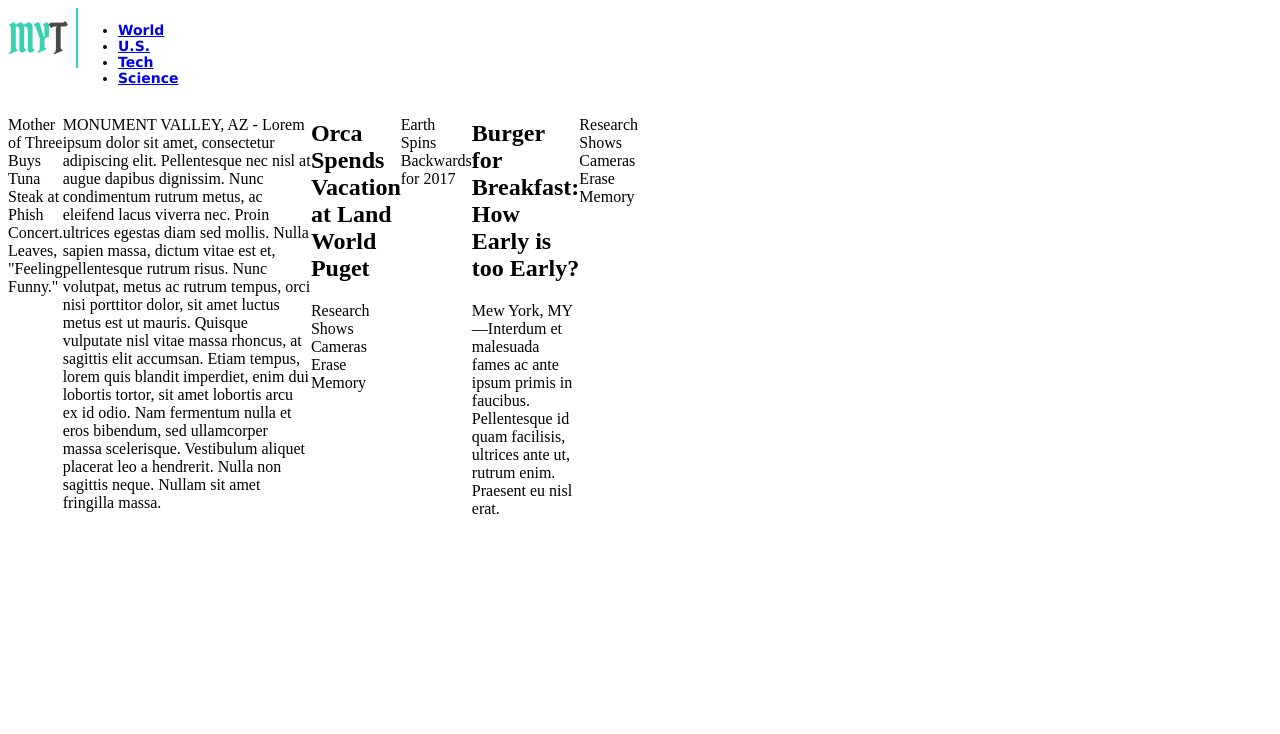
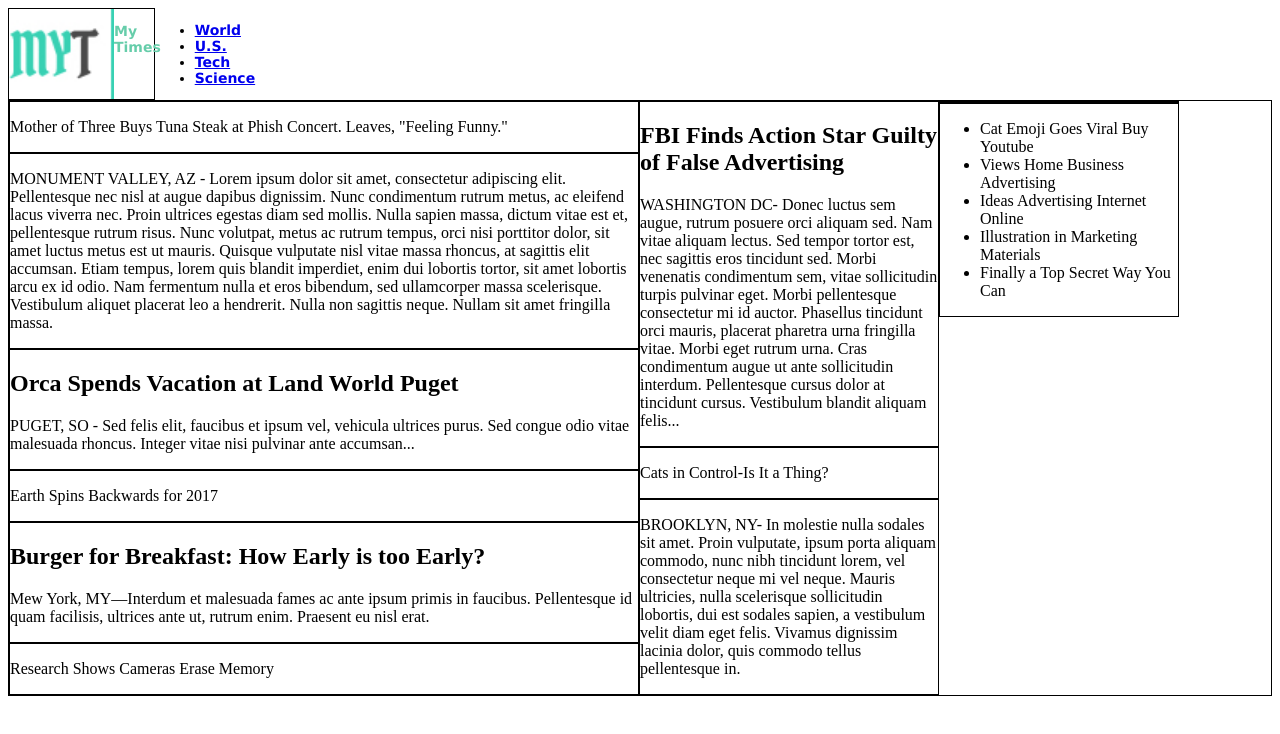
Before and after one commit to Hanselmus/mytime, a plain HTML site: page index.html in a window 1280 px wide. Drawn offline with Linux system fonts and the light colour scheme; files that its build step writes are made by us from their sources.

Commit message:
Finish step 3

```diff
--- a/index.html
+++ b/index.html
@@ -3,14 +3,17 @@
   <head>
     <meta charset="utf-8">
     <title>My Times</title>
-    <link href="./resources/images/style.css" type="text/css" rel="stylesheet">
+    <link href="./resources/css/style.css" type="text/css" rel="stylesheet">
   </head>
   <body>
-    <header>
-      <div class="logo">
+
+    <header class="flex">
+      <div class="logo flex">
         <img src="./resources/images/img-myt-logo.jpg">
+        <p>My Times</p>
       </div>
-      <nav>
+
+      <nav class="flex">
         <ul>
           <li>
             <a href="#">World</a>
@@ -27,33 +30,68 @@
         </ul>
       </nav>
     </header>
-    <div class="content">
+
+    <div class="content flex">
+
       <div class="column large">
-        <div class="img">
-          <p class="mother">Mother of Three Buys Tuna Steak at Phish Concert. Leaves, &quot;Feeling Funny.&quot;</p>
+        <div class="img mother">
+          <p>Mother of Three Buys Tuna Steak at Phish Concert. Leaves, &quot;Feeling Funny.&quot;</p>
         </div>
+
         <div class="article">
           <p>MONUMENT VALLEY, AZ - Lorem ipsum dolor sit amet, consectetur adipiscing elit. Pellentesque nec nisl at augue dapibus dignissim. Nunc condimentum rutrum metus, ac eleifend lacus viverra nec. Proin ultrices egestas diam sed mollis. Nulla sapien massa, dictum vitae est et, pellentesque rutrum risus. Nunc volutpat, metus ac rutrum tempus, orci nisi porttitor dolor, sit amet luctus metus est ut mauris. Quisque vulputate nisl vitae massa rhoncus, at sagittis elit accumsan. Etiam tempus, lorem quis blandit imperdiet, enim dui lobortis tortor, sit amet lobortis arcu ex id odio. Nam fermentum nulla et eros bibendum, sed ullamcorper massa scelerisque. Vestibulum aliquet placerat leo a hendrerit. Nulla non sagittis neque. Nullam sit amet fringilla massa.</p>
         </div>
-        <div class="article">
-          <h2 class="orca">Orca Spends Vacation at Land World Puget</h2>
-          <p class="camera">Research Shows Cameras Erase Memory</p>
+
+        <div class="article orca">
+          <h2>Orca Spends Vacation at Land World Puget</h2>
+          <p>PUGET, SO - Sed felis elit, faucibus et ipsum vel, vehicula ultrices purus. Sed congue odio vitae malesuada rhoncus. Integer vitae nisi pulvinar ante accumsan...</p>
         </div>
-        <div class="img">
-          <p class="earth">Earth Spins Backwards for 2017</p>
+
+        <div class="img earth">
+          <p>Earth Spins Backwards for 2017</p>
         </div>
-        <div class="article">
-          <h2 class="burger">Burger for Breakfast: How Early is too Early?</h2>
+
+        <div class="article burger">
+          <h2>Burger for Breakfast: How Early is too Early?</h2>
           <p>Mew York, MY—Interdum et malesuada fames ac ante ipsum primis in faucibus. Pellentesque id quam facilisis, ultrices ante ut, rutrum enim. Praesent eu nisl erat.</p>
         </div>
-        <div class="img">
-          <p class="camera">Research Shows Cameras Erase Memory</p>
+
+        <div class="img camera">
+          <p>Research Shows Cameras Erase Memory</p>
         </div>
       </div>
+
       <div class="column medium">
+        <div class="article FBI">
+          <h2>FBI Finds Action Star Guilty of False Advertising</h2>
+          <p>WASHINGTON DC- Donec luctus sem augue, rutrum posuere orci aliquam sed. Nam vitae aliquam lectus. Sed tempor tortor est, nec sagittis eros tincidunt sed. Morbi venenatis condimentum sem, vitae sollicitudin turpis pulvinar eget. Morbi pellentesque consectetur mi id auctor. Phasellus tincidunt orci mauris, placerat pharetra urna fringilla vitae. Morbi eget rutrum urna. Cras condimentum augue ut ante sollicitudin interdum. Pellentesque cursus dolor at tincidunt cursus. Vestibulum blandit aliquam felis...</p>
+        </div>
+
+        <div class="img cat">
+          <p>Cats in Control-Is It a Thing?</p>
+        </div>
+
+        <div class="article FBI">
+          <p>BROOKLYN, NY- In molestie nulla sodales sit amet. Proin vulputate, ipsum porta aliquam commodo, nunc nibh tincidunt lorem, vel consectetur neque mi vel neque. Mauris ultricies, nulla scelerisque sollicitudin lobortis, dui est sodales sapien, a vestibulum velit diam eget felis. Vivamus dignissim lacinia dolor, quis commodo tellus pellentesque in.</p>
+        </div>
       </div>
+
       <div class="column small">
+        <div class="img cookie">
+        </div>
+
+        <div class="article bites">
+          <ul>
+            <li>Cat Emoji Goes Viral Buy Youtube</li>
+            <li>Views Home Business Advertising</li>
+            <li>Ideas Advertising Internet Online</li>
+            <li>Illustration in Marketing Materials</li>
+            <li>Finally a Top Secret Way You Can</li>
+          </ul>
+        </div>
+
       </div>
     </div>
+
   </body>
 </html>
--- a/resources/css/style.css
+++ b/resources/css/style.css
@@ -9,20 +9,27 @@ header {
 
 .logo {
   color: MediumAquamarine;
+  display: inline;
 }
 
 nav {
   display: inline-block;
 }
 
-.content,
-.column,
-header {
+.flex,
+.column {
   display: flex;
 }
 
-div {
-  border: 1 solid black;
+.column {
+  flex-direction: column;
+}
+
+.logo,
+.img,
+.article,
+.content {
+  border: 1px solid black;
 }
 
 .column.large {
```
